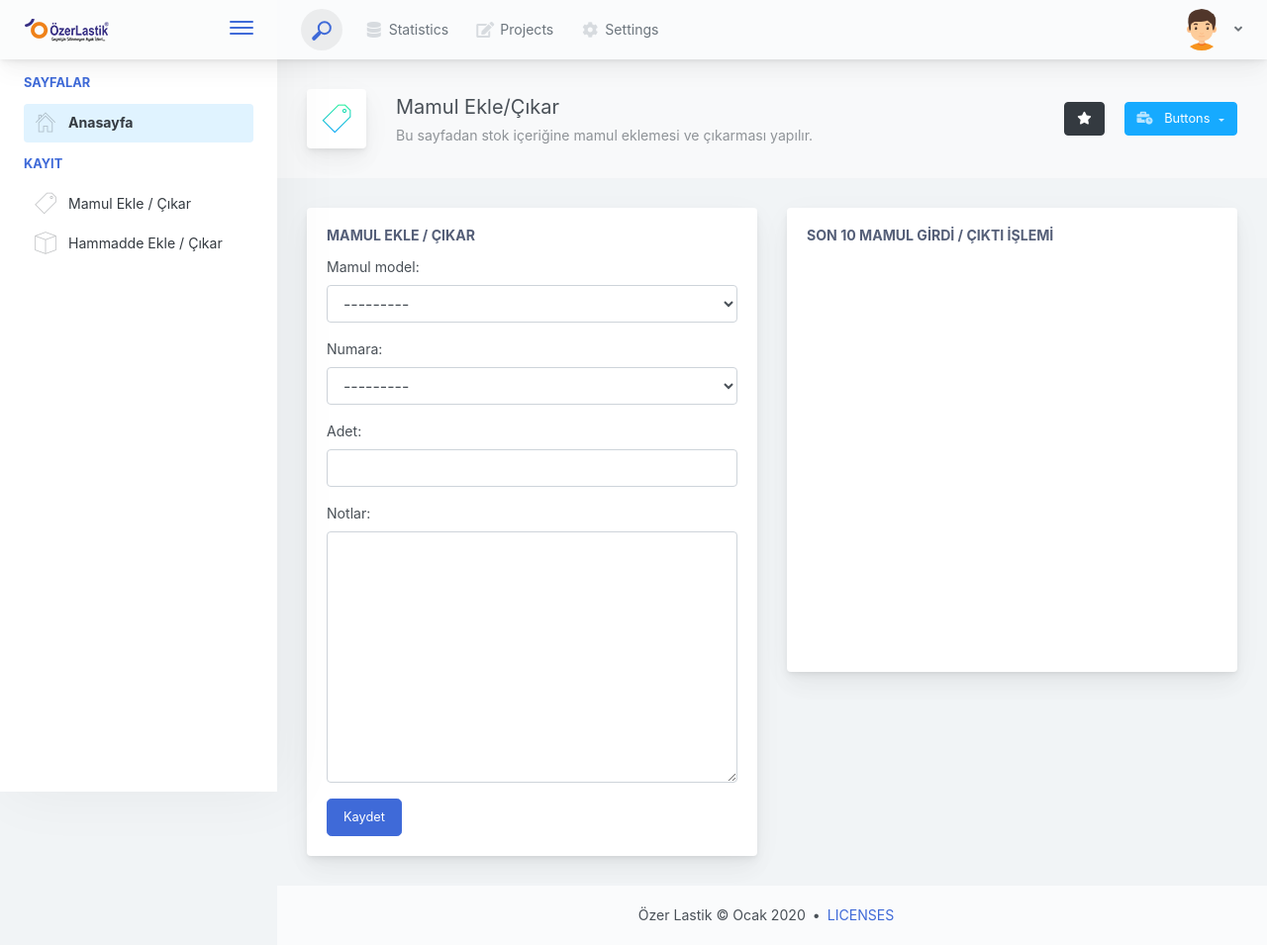
After one commit to Tospaa/OzerLastikDjango, a Django app: page /mamul/ in a window 1280 px wide. The commit adds this page. Shown: the whole page at 99% size. Run offline with Django 3.2, Linux system fonts and the light colour scheme; the visitor is signed in with stand-in values (Sample User, id 1); data comes from the database, SQL or seed files in the repository; data that the repository does not hold is empty.

Commit message:
production view and template added

```diff
--- a/api/models.py
+++ b/api/models.py
@@ -336,6 +336,13 @@ class MyModelForm(forms.ModelForm):
         for _, field in self.fields.items():
             field.widget.attrs['class'] = 'form-control'
 
+class MamulDegisiklikForm(MyModelForm):
+    notlar = forms.CharField(widget=forms.Textarea, required=False)
+
+    class Meta:
+        model = MamulDegisiklik
+        exclude=('kullanici',)
+
 class HammaddeDegisiklikForm(MyModelForm):
     notlar = forms.CharField(widget=forms.Textarea, required=False)
 
@@ -344,27 +351,6 @@ class HammaddeDegisiklikForm(MyModelForm):
         exclude=('kullanici',)
 
 # Django sinyaller:
-
-@receiver(models.signals.pre_save, sender=HammaddeDegisiklik)
-def create_update_hammaddesondurum_from_hammaddedegisiklik(sender, instance, **kwargs):
-    try:
-        # from: https://www.reddit.com/r/django/comments/5skcnf/django_timezone_now_vs_today/ddh3ndg/
-        if HammaddeSonDurum.objects.filter(tarih=timezone.localtime(timezone.now()).date()).exists():
-            modified_record = HammaddeSonDurum.objects.get(tarih=timezone.localtime(timezone.now()).date())
-            vars(modified_record)[instance.madde] += instance.miktar
-            modified_record.save()
-        else:
-            new_record = HammaddeSonDurum.objects.latest('tarih')
-            # Primary Key değerini sil ki güncelleme yerine yeni kayıt girdisi yapılsın
-            new_record.pk = None
-            new_record.tarih = timezone.now().date()
-            vars(new_record)[instance.madde] += instance.miktar
-            new_record.save()
-    except HammaddeSonDurum.DoesNotExist:
-        # Veritabanında hiç hammadde son durum girdisi yok demektir.
-        first_record = HammaddeSonDurum(tarih=timezone.now().date())
-        vars(first_record)[instance.madde] = instance.miktar
-        first_record.save()
 
 @receiver(models.signals.pre_save, sender=MamulDegisiklik)
 def create_update_mamulsondurum_from_mamuldegisiklik(sender, instance, **kwargs):
@@ -413,3 +399,24 @@ def create_update_mamulsondurum_from_mamuldegisiklik(sender, instance, **kwargs)
             raise IntegrityError
         vars(first_record)[instance.mamul_model] = json.dumps({instance.numara: instance.adet})
         first_record.save()
+
+@receiver(models.signals.pre_save, sender=HammaddeDegisiklik)
+def create_update_hammaddesondurum_from_hammaddedegisiklik(sender, instance, **kwargs):
+    try:
+        # from: https://www.reddit.com/r/django/comments/5skcnf/django_timezone_now_vs_today/ddh3ndg/
+        if HammaddeSonDurum.objects.filter(tarih=timezone.localtime(timezone.now()).date()).exists():
+            modified_record = HammaddeSonDurum.objects.get(tarih=timezone.localtime(timezone.now()).date())
+            vars(modified_record)[instance.madde] += instance.miktar
+            modified_record.save()
+        else:
+            new_record = HammaddeSonDurum.objects.latest('tarih')
+            # Primary Key değerini sil ki güncelleme yerine yeni kayıt girdisi yapılsın
+            new_record.pk = None
+            new_record.tarih = timezone.now().date()
+            vars(new_record)[instance.madde] += instance.miktar
+            new_record.save()
+    except HammaddeSonDurum.DoesNotExist:
+        # Veritabanında hiç hammadde son durum girdisi yok demektir.
+        first_record = HammaddeSonDurum(tarih=timezone.now().date())
+        vars(first_record)[instance.madde] = instance.miktar
+        first_record.save()
--- a/dashboard/templates/dashboard/base.html
+++ b/dashboard/templates/dashboard/base.html
@@ -184,6 +184,12 @@
                             </li>
                             <li class="app-sidebar__heading">Kayıt</li><!-- TODO: class="mm-active" should point to the active page. -->
                             <li>
+                                <a href="{% url 'dashboard:mamul' %}">
+                                    <i class="metismenu-icon pe-7s-ticket"></i>
+                                    Mamul Ekle / Çıkar
+                                </a>
+                            </li>
+                            <li>
                                 <a href="{% url 'dashboard:hammadde' %}">
                                     <i class="metismenu-icon pe-7s-box2"></i>
                                     Hammadde Ekle / Çıkar
--- /dev/null
+++ b/dashboard/templates/dashboard/mamul.html
@@ -0,0 +1,64 @@
+{% extends "dashboard/base.html" %}
+{% load static %}
+{% load dashboard_filters %}
+{% block title %}Mamul Ekle/Çıkar{% endblock %}
+{% block icon %}pe-7s-ticket icon-gradient bg-happy-itmeo{% endblock %}
+{% block pagetitle %}Mamul Ekle/Çıkar{% endblock %}
+{% block pagesubtitle %}Bu sayfadan stok içeriğine mamul eklemesi ve çıkarması yapılır. {% endblock %}
+{% block content %}
+<div class="row">
+    <div class="col-md-12 col-lg-6">
+        <div class="mb-3 card">
+            <div class="card-body">
+                <h5 class="card-title">Mamul Ekle / Çıkar</h5>
+                <form method="POST">
+                    {% csrf_token %}
+                    {{ form.as_p }}
+                    <button type="submit" class="btn btn-primary btn-lg">Kaydet</button>
+                </form>
+            </div>
+        </div>
+    </div>
+    <div class="col-md-12 col-lg-6">
+        <div class="mb-3 card">
+            <div class="card-body">
+                <h5 class="card-title">Son 10 Mamul Girdi / Çıktı İşlemi</h5>
+                <div class="scroll-area-lg">
+                    <div class="scrollbar-container">
+                        <ul class="rm-list-borders rm-list-borders-scroll list-group list-group-flush">
+                        {% for row in son_on %}
+                            <li class="list-group-item">
+                                <div class="widget-content p-0">
+                                    <div class="widget-content-wrapper">
+                                        <div class="widget-content-left mr-3">
+                                        {% if row.kullanici.profile.photo %}
+                                            <img width="42" class="rounded-circle" src="/uploadedmedia/{{ row.kullanici.profile.photo }}" alt="">
+                                        {% else %}
+                                            <img width="42" class="rounded-circle" src="{% static 'dashboard/images/avatars/default_avatar.png' %}" alt="">
+                                        {% endif %}
+                                        </div>
+                                        <div class="widget-content-left">
+                                            <div class="widget-heading">{{ row.kullanici.get_full_name }}</div>
+                                            <div class="widget-subheading">{{ row.kullanici.profile.title }}</div>
+                                        </div>
+                                        <div class="widget-content-right" data-toggle="tooltip" data-placement="bottom" data-original-title="Tarih: {{ row.tarih }}">
+                                            <div class="font-size-xlg text-muted">
+                                                <small class="pr-1">{{ row.get_mamul_model_display }}</small>
+                                                <span>{{ row.adet|abs }}</span>
+                                                <small class="text-{% if row.adet < 0 %}danger{% else %}success{% endif %} pl-2">
+                                                    <i class="fa fa-angle-{% if row.adet < 0 %}down{% else %}up{% endif %}"></i>
+                                                </small>
+                                            </div>
+                                        </div>
+                                    </div>
+                                </div>
+                            </li>
+                        {% endfor %}
+                        </ul>
+                    </div>
+                </div>
+            </div>
+        </div>
+    </div>
+</div>
+{% endblock %}
--- a/dashboard/urls.py
+++ b/dashboard/urls.py
@@ -22,5 +22,6 @@ urlpatterns = [
     path('iletisim/', views.iletisim, name='iletisim'),
     path('lisans/', views.lisans, name='lisans'),
     path('hesap/', views.hesap, name='hesap'),
+    path('mamul/', views.mamul, name='mamul'),
     path('hammadde/', views.hammadde, name='hammadde'),
 ]
--- a/dashboard/views.py
+++ b/dashboard/views.py
@@ -4,7 +4,7 @@ from django.contrib.auth.decorators import login_required
 from django.contrib.auth.models import User
 from django.db import IntegrityError
 from django.shortcuts import render, redirect
-from api.models import HammaddeDegisiklikForm, HammaddeDegisiklik
+from api.models import MamulDegisiklikForm, MamulDegisiklik, HammaddeDegisiklikForm, HammaddeDegisiklik
 from .models import AccountFormU, AccountFormP
 from tsp_prj.settings import BASE_DIR
 
@@ -13,7 +13,7 @@ def iletisim(request):
     return render(request, 'dashboard/iletisim.html')
 
 def lisans(request):
-    licenses = ""
+    licenses = ''
     with open(os.path.join(BASE_DIR, 'dashboard', 'licenses'), 'r') as f:
         licenses = f.read().replace('\n', '<br />')
     return render(request, 'dashboard/lisans.html', {'licenses': licenses})
@@ -41,14 +41,32 @@ def hesap(request):
     return render(request, 'dashboard/hesap.html', {'formu': formu, 'formp': formp})
 
 @login_required
+def mamul(request):
+    son_on = MamulDegisiklik.objects.select_related('kullanici__profile').order_by('-id')[:10]
+    if request.method == 'POST':
+        form = MamulDegisiklikForm(request.POST)
+        if form.is_valid():
+            try:
+                # from: https://stackoverflow.com/a/46941862
+                #       ^^^^^^^^^^^^^^^^^^^^^^^^^^^^^^^^^^^^ THANK YOU SO MUCH!!!
+                mamul_degisiklik_obj = form.save(commit=False)
+                mamul_degisiklik_obj.kullanici_id = request.user.id
+                mamul_degisiklik_obj.save()
+                messages.add_message(request, messages.SUCCESS, 'Kayıt başarılı.')
+                return redirect('dashboard:mamul')
+            except IntegrityError:
+                messages.add_message(request, messages.ERROR, 'Veritabanına geçersiz girdi yapmaya çalıştınız. Stokta var olandan daha fazla malzemeyi çıktı gibi göstermeye çalışıyor olabilirsiniz. Girdiğiniz verileri gözden geçirin.')
+    elif request.method == 'GET':
+        form = MamulDegisiklikForm()
+    return render(request, 'dashboard/mamul.html', {'form': form, 'son_on': son_on})
+
+@login_required
 def hammadde(request):
-    son_on = HammaddeDegisiklik.objects.select_related("kullanici__profile").order_by("-id")[:10]
+    son_on = HammaddeDegisiklik.objects.select_related('kullanici__profile').order_by('-id')[:10]
     if request.method == 'POST':
         form = HammaddeDegisiklikForm(request.POST)
         if form.is_valid():
             try:
-                # from: https://stackoverflow.com/a/46941862
-                #       ^^^^^^^^^^^^^^^^^^^^^^^^^^^^^^^^^^^^ THANK YOU SO MUCH!!!
                 hammadde_degisiklik_obj = form.save(commit=False)
                 hammadde_degisiklik_obj.kullanici_id = request.user.id
                 hammadde_degisiklik_obj.save()
```
